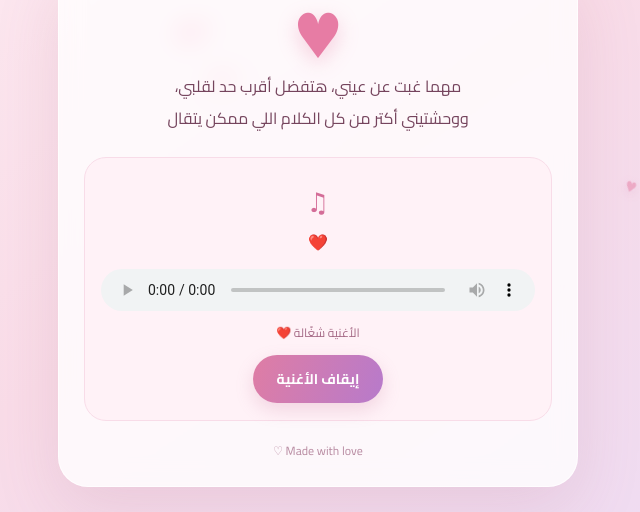
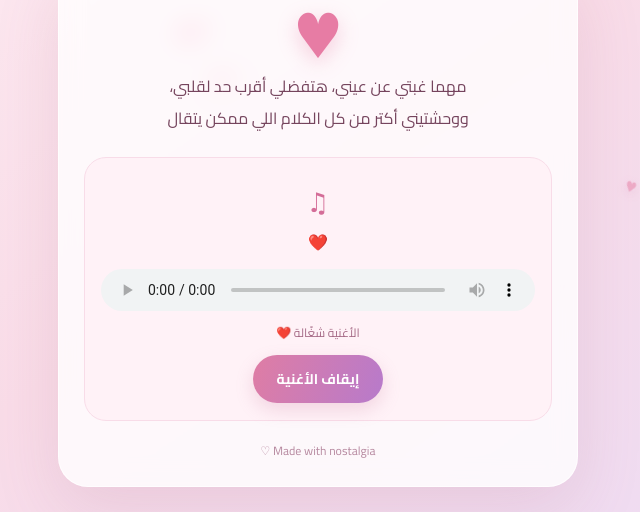
Before and after one commit to batats245/my-romantic-website, a plain HTML site: page index.html in a window 1280 px wide. Shown: the part 174-686 px from the top of the page, 322-962 px from the left. Drawn offline with Linux system fonts and the light colour scheme.

Commit message:
Update index.html

```diff
--- a/index.html
+++ b/index.html
@@ -14,8 +14,8 @@
 
   <main class="card">
     <div class="big-heart" aria-hidden="true">♥</div>
-    <p class="message" aria-label="مهما غبت عن عيني، هتفضل أقرب حد لقلبي، ووحشتيني أكتر من كل الكلام اللي ممكن يتقال">
-      مهما غبت عن عيني، هتفضل أقرب حد لقلبي،<br>
+    <p class="message" aria-label="مهما غبتي عن عيني، هتفضلي أقرب حد لقلبي، ووحشتيني أكتر من كل الكلام اللي ممكن يتقال">
+      مهما غبتي عن عيني، هتفضلي أقرب حد لقلبي،<br>
       ووحشتيني أكتر من كل الكلام اللي ممكن يتقال
     </p>
 
@@ -29,7 +29,7 @@
       <p id="status" class="status" aria-live="polite">بنحاول نشغّل الأغنية…</p>
       <button id="playButton" type="button">شغّلي الأغنية ❤️</button>
     </div>
-    <p class="footer">Made with love ♡</p>
+    <p class="footer">Made with nostalgia ♡</p>
   </main>
 
   <script src="script.js"></script>
```
